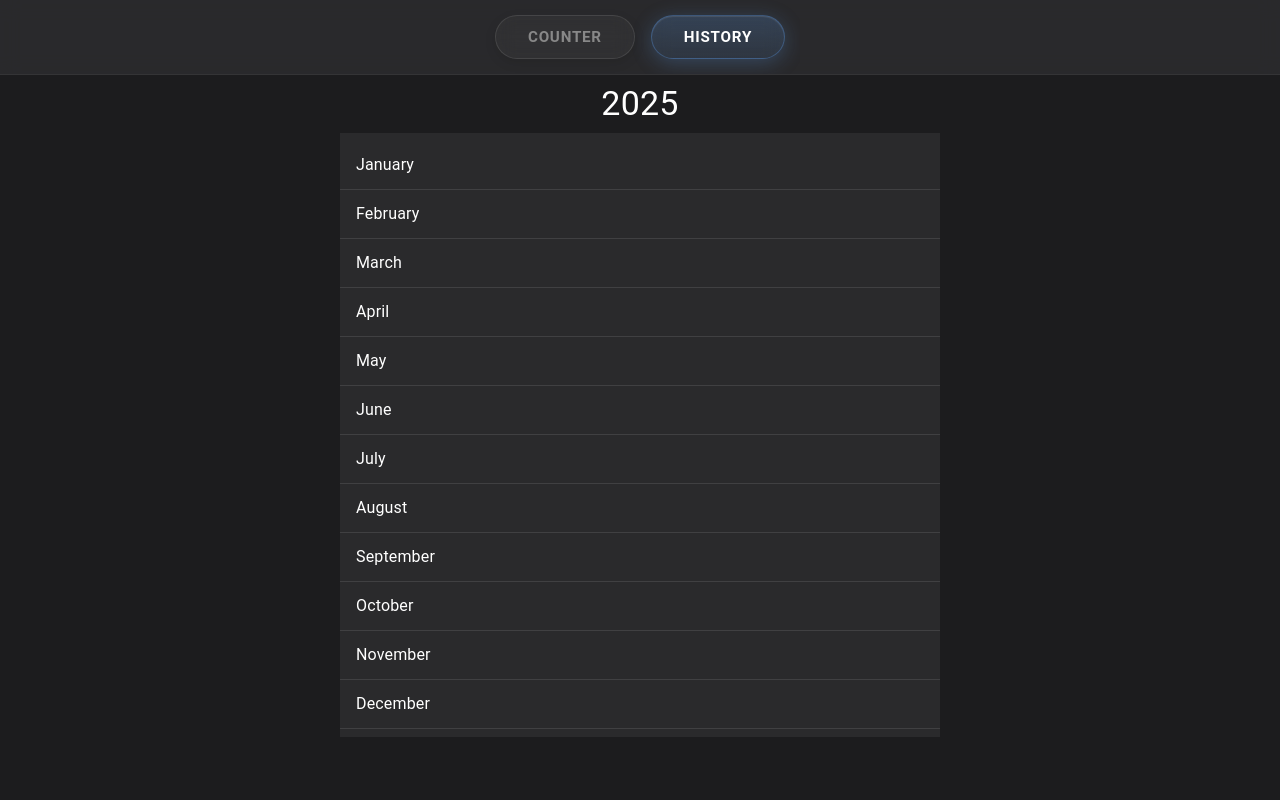
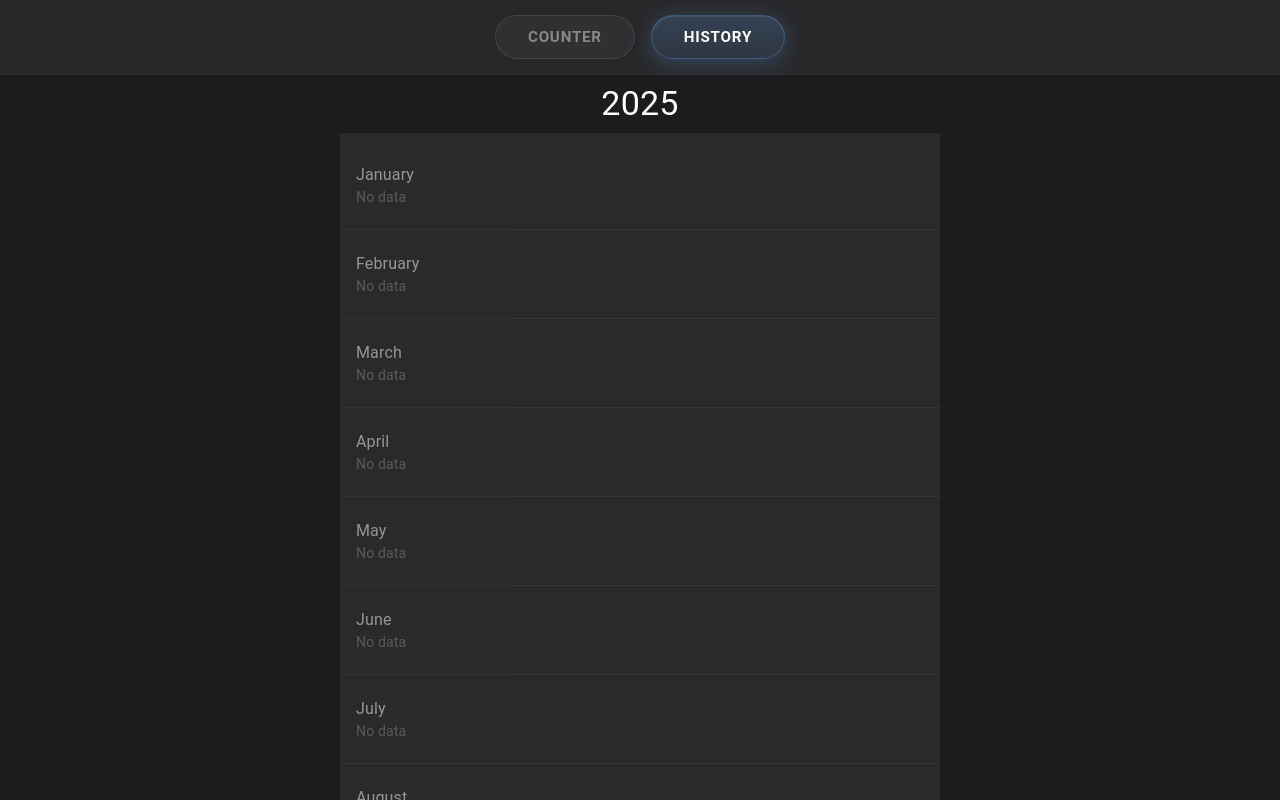
Before and after one commit to NoobCastro/counter, a React (Create React App) app: page / in a window 1280 px wide. Both pictures are taken after a click on the tab "HISTORY". Shown: the top 800 px of the page. Built offline with nearby package versions, Linux system fonts and the light colour scheme.

Commit message:
Fix CSV data structure to handle yearly data correctly

```diff
--- a/src/components/CounterView.tsx
+++ b/src/components/CounterView.tsx
@@ -92,6 +92,7 @@ const CounterView: React.FC = () => {
 
     const updateDailyStats = (newCount: number) => {
         const today = new Date();
+        const year = today.getFullYear();
         const month = today.toLocaleString('default', { month: 'long' });
         const day = today.getDate().toString().padStart(2, '0');
         const monthAbbr = today.toLocaleString('default', { month: 'short' });
@@ -99,11 +100,14 @@ const CounterView: React.FC = () => {
         const saved = localStorage.getItem('dailyStats') || '{}';
         const dailyStats = JSON.parse(saved);
 
-        if (!dailyStats[month]) {
-            dailyStats[month] = {};
+        if (!dailyStats[year]) {
+            dailyStats[year] = {};
+        }
+        if (!dailyStats[year][month]) {
+            dailyStats[year][month] = {};
         }
 
-        dailyStats[month][day] = {
+        dailyStats[year][month][day] = {
             date: `${monthAbbr} ${day}`,
             hours: queueHours,
             interactions: newCount,
--- a/src/components/HistoryView.tsx
+++ b/src/components/HistoryView.tsx
@@ -24,7 +24,7 @@ interface HistoryViewProps {
 }
 
 const HistoryView: React.FC<HistoryViewProps> = ({ selectedMonth, setSelectedMonth }) => {
-    const [monthlyData, setMonthlyData] = useState<{ [month: string]: MonthData }>({});
+    const [monthlyData, setMonthlyData] = useState<{ [year: string]: { [month: string]: MonthData } }>({});
     const [editDay, setEditDay] = useState<{ day: string, data: DailyStats } | null>(null);
     const [menuAnchor, setMenuAnchor] = useState<null | HTMLElement>(null);
     const [selectedDay, setSelectedDay] = useState<string | null>(null);
@@ -62,11 +62,14 @@ const HistoryView: React.FC<HistoryViewProps> = ({ selectedMonth, setSelectedMon
         if (selectedMonth && editDay) {
             const updatedMonthData = {
                 ...monthlyData,
+                [currentYear]: {
+                    ...monthlyData[currentYear],
                     [selectedMonth]: {
-                    ...monthlyData[selectedMonth],
+                        ...monthlyData[currentYear]?.[selectedMonth],
                         [editDay.day]: {
-                        ...monthlyData[selectedMonth][editDay.day],
+                            ...monthlyData[currentYear]?.[selectedMonth]?.[editDay.day],
                             ...newData,
+                        },
                     },
                 },
             };
@@ -76,8 +79,8 @@ const HistoryView: React.FC<HistoryViewProps> = ({ selectedMonth, setSelectedMon
     };
 
     const handleExport = () => {
-        if (selectedMonth && monthlyData[selectedMonth]) {
-            const data = Object.entries(monthlyData[selectedMonth])
+        if (selectedMonth && monthlyData[currentYear]?.[selectedMonth]) {
+            const data = Object.entries(monthlyData[currentYear][selectedMonth])
                 .map(([day, stats]) => ({
                     date: `${selectedMonth} ${day}, ${currentYear}`,
                     hours: stats.hours,
@@ -201,9 +204,9 @@ const HistoryView: React.FC<HistoryViewProps> = ({ selectedMonth, setSelectedMon
                         </ListItem>
                     ))}
                 </List>
-                {selectedMonth && monthlyData[selectedMonth] && (
+                {selectedMonth && monthlyData[currentYear]?.[selectedMonth] && (
                     <MonthlyStats
-                        data={monthlyData[selectedMonth]}
+                        data={monthlyData[currentYear][selectedMonth]}
                         month={selectedMonth}
                         year={currentYear}
                     />
@@ -244,7 +247,7 @@ const HistoryView: React.FC<HistoryViewProps> = ({ selectedMonth, setSelectedMon
                             <FileDownloadIcon />
                         </IconButton>
                     </Box>
-                    {renderDailyView(monthlyData[selectedMonth] || {})}
+                    {renderDailyView(monthlyData[currentYear][selectedMonth] || {})}
                 </>
             ) : (
                 <>
@@ -260,39 +263,33 @@ const HistoryView: React.FC<HistoryViewProps> = ({ selectedMonth, setSelectedMon
                     >
                         {currentYear}
                     </Typography>
-                    <List sx={{
-                        width: '100%',
-                        bgcolor: 'background.paper',
-                        '& .MuiListItem-root': {
-                            py: 1
-                        }
-                    }}>
-                        {months.map((month) => (
+                    <List sx={{ width: '100%', bgcolor: 'background.paper' }}>
+                        {months.map((month) => {
+                            const monthData = monthlyData[currentYear]?.[month] || {};
+                            const totalInteractions = Object.values(monthData).reduce((sum, day) => sum + day.interactions, 0);
+                            const totalHours = Object.values(monthData).reduce((sum, day) => sum + day.hours, 0);
+                            const hasData = Object.keys(monthData).length > 0;
+
+                            return (
                                 <ListItem
                                     key={month}
                                     onClick={() => setSelectedMonth(month)}
                                     sx={{
                                         cursor: 'pointer',
                                         borderBottom: '1px solid rgba(255, 255, 255, 0.1)',
-                                    '&:hover': {
-                                        bgcolor: 'rgba(255, 255, 255, 0.05)',
-                                    },
+                                        py: 2,
+                                        opacity: hasData ? 1 : 0.5,
                                     }}
                                 >
                                     <ListItemText
                                         primary={month}
-                                    sx={{
-                                        color: '#fff',
-                                        '& .MuiTypography-root': {
-                                            transition: 'transform 0.2s ease',
-                                        },
-                                        '&:hover .MuiTypography-root': {
-                                            transform: 'translateX(4px)',
-                                        },
-                                    }}
+                                        secondary={hasData ? `${totalHours.toFixed(1)}h • ${totalInteractions} interactions` : 'No data'}
+                                        primaryTypographyProps={{ sx: { color: '#fff' } }}
+                                        secondaryTypographyProps={{ sx: { color: '#888' } }}
                                     />
                                 </ListItem>
-                        ))}
+                            );
+                        })}
                     </List>
                 </>
             )}
@@ -308,8 +305,8 @@ const HistoryView: React.FC<HistoryViewProps> = ({ selectedMonth, setSelectedMon
                 }}
             >
                 <MenuItem
-                    onClick={() => selectedDay && monthlyData[selectedMonth!]?.[selectedDay] &&
-                        handleEdit(selectedDay, monthlyData[selectedMonth!][selectedDay])}
+                    onClick={() => selectedDay && monthlyData[currentYear]?.[selectedMonth!]?.[selectedDay] &&
+                        handleEdit(selectedDay, monthlyData[currentYear][selectedMonth!][selectedDay])}
                     sx={{ color: '#fff' }}
                 >
                     <EditIcon sx={{ mr: 1, fontSize: 20 }} />
```
Lines whose indentation alone changed are shown as unchanged.
